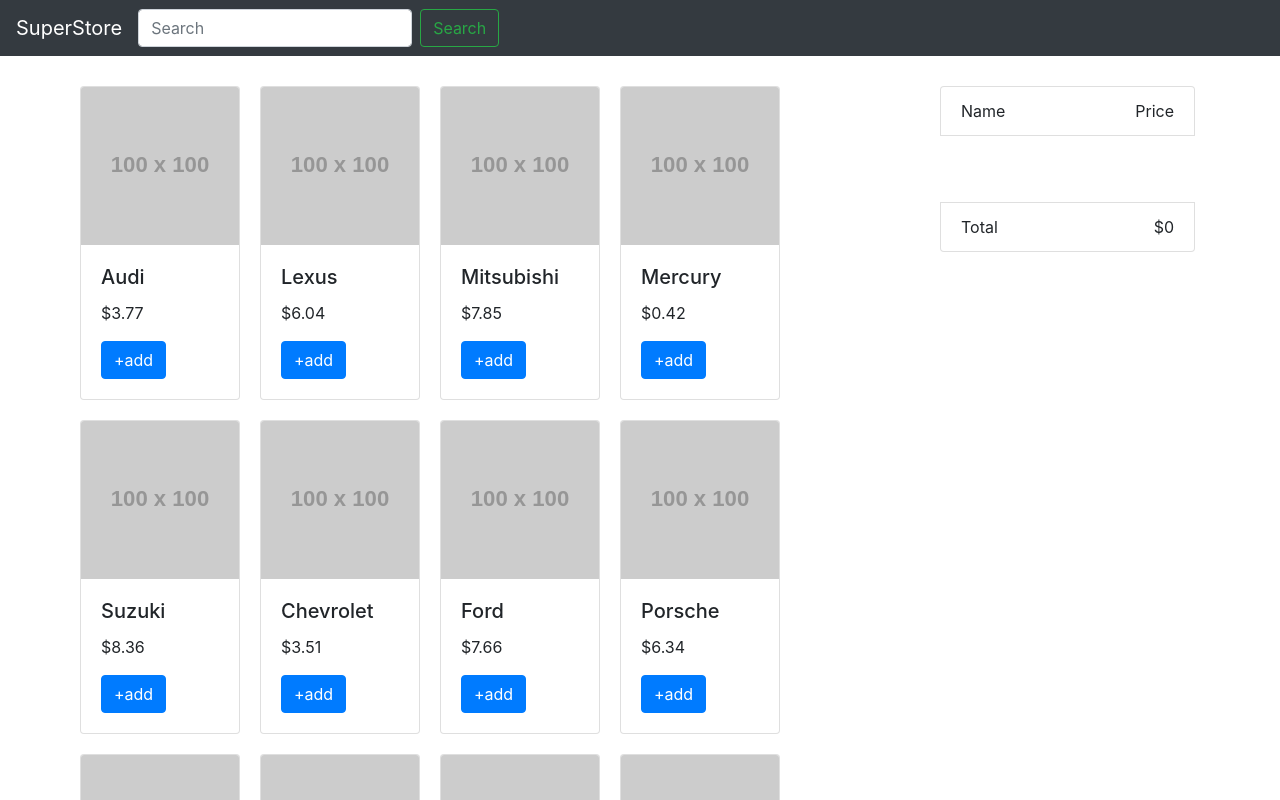
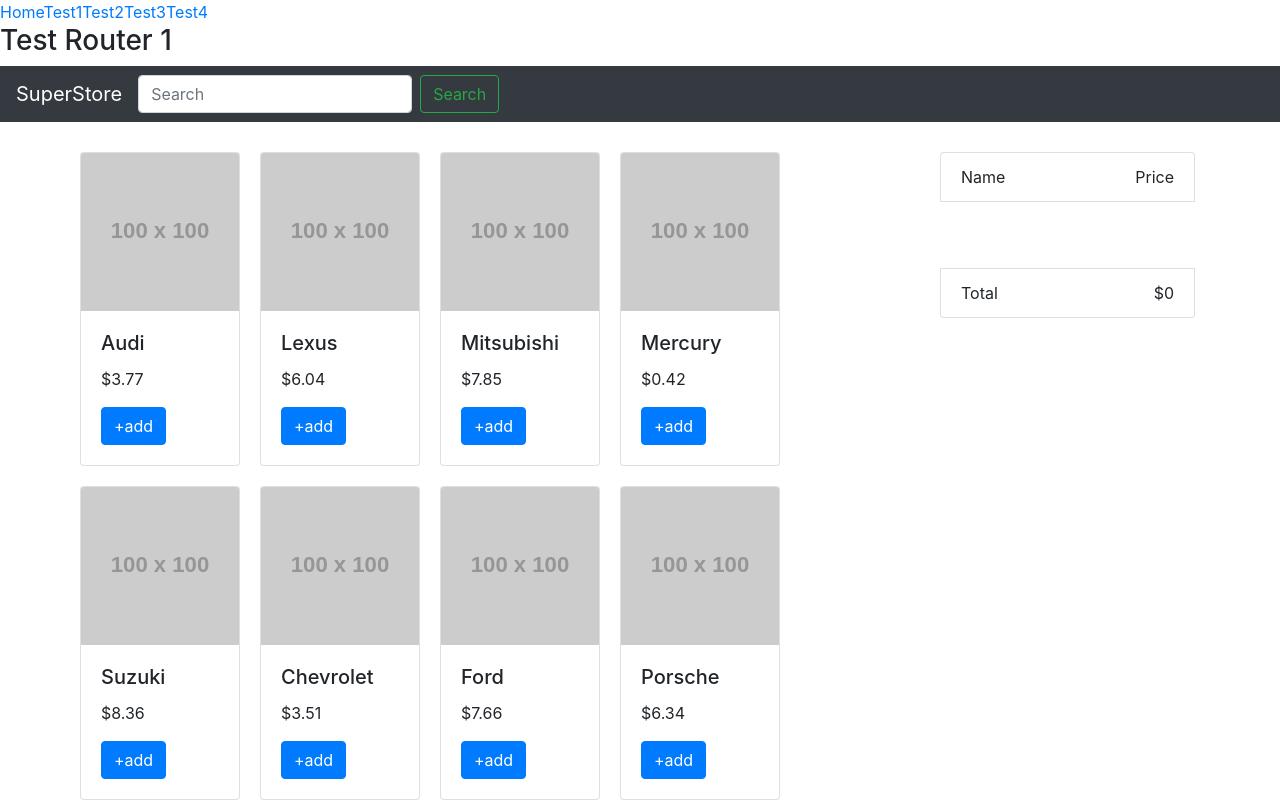
Before and after one commit to suraiyaaysha/superstore, a Vue app: page /#/test/1 in a window 1280 px wide. Before the commit this address led to /#/. Shown: the top 800 px of the page. Built offline with nearby package versions, Linux system fonts and the light colour scheme.

Commit message:
Uses of Router and Routing Paramaters

```diff
--- a/src/App.vue
+++ b/src/App.vue
@@ -1,5 +1,13 @@
 <template>
   <div id="app">
+    <router-link :to="{path:'/'}">Home</router-link>
+    <router-link :to="{path:'/test/1'}">Test1</router-link>
+    <router-link :to="{path:'/test/2'}">Test2</router-link>
+    <router-link :to="{path:'/test/3'}">Test3</router-link>
+    <router-link :to="{path:'/test/4'}">Test4</router-link>
+
+    <router-view></router-view>
+
     <Navbar @search="search"></Navbar>
     <div class="container">
       <div class="row">
--- /dev/null
+++ b/src/components/Test.vue
@@ -0,0 +1,3 @@
+<template>
+    <h3>Test Router {{$route.params.id}}</h3>
+</template>
--- a/src/main.js
+++ b/src/main.js
@@ -13,6 +13,7 @@
 import {routes} from './router/index'
 
 const router = new VueRouter({
+  // mode: 'history',
   routes
 })
 
--- a/src/router/index.js
+++ b/src/router/index.js
@@ -1,7 +1,12 @@
 import Hello from '../components/Hello'
+import Test from '../components/Test'
 export const routes = [
     {
         path:'',
         component: Hello
+    },
+    {
+        path:'/test/:id',
+        component: Test
     }
 ]
```
Also changed, not shown: 1 other file (tests, documents, lock files or other folders).
